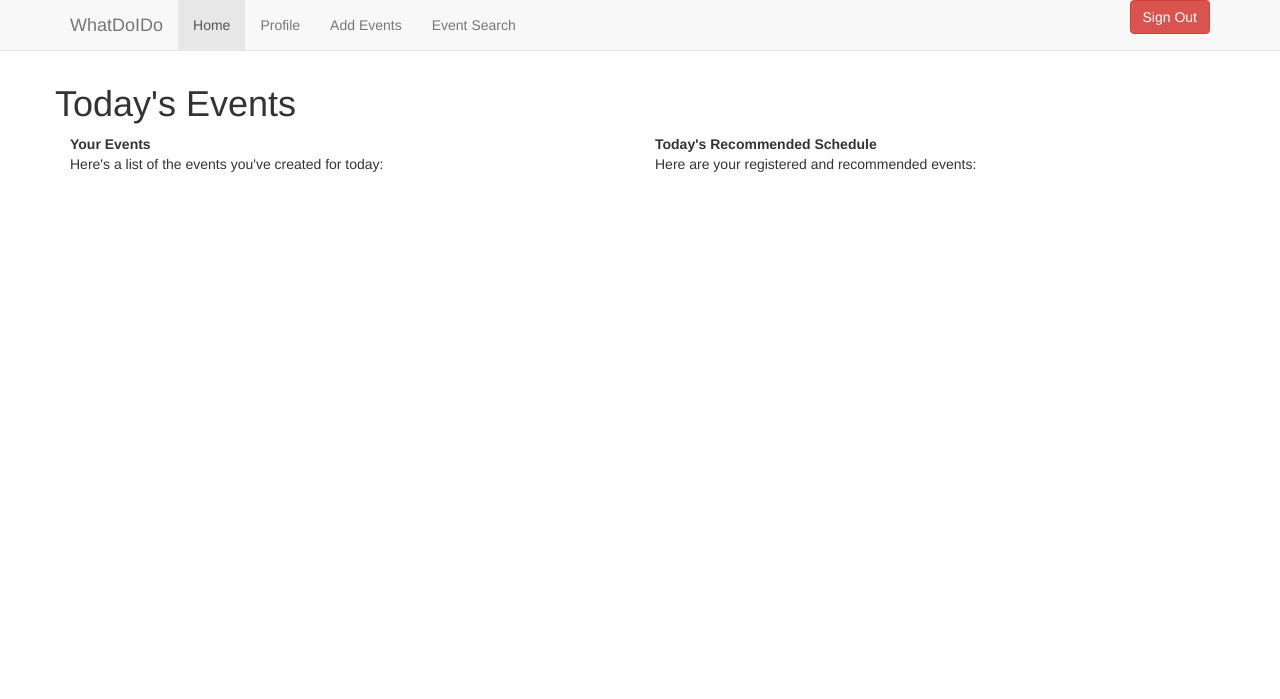
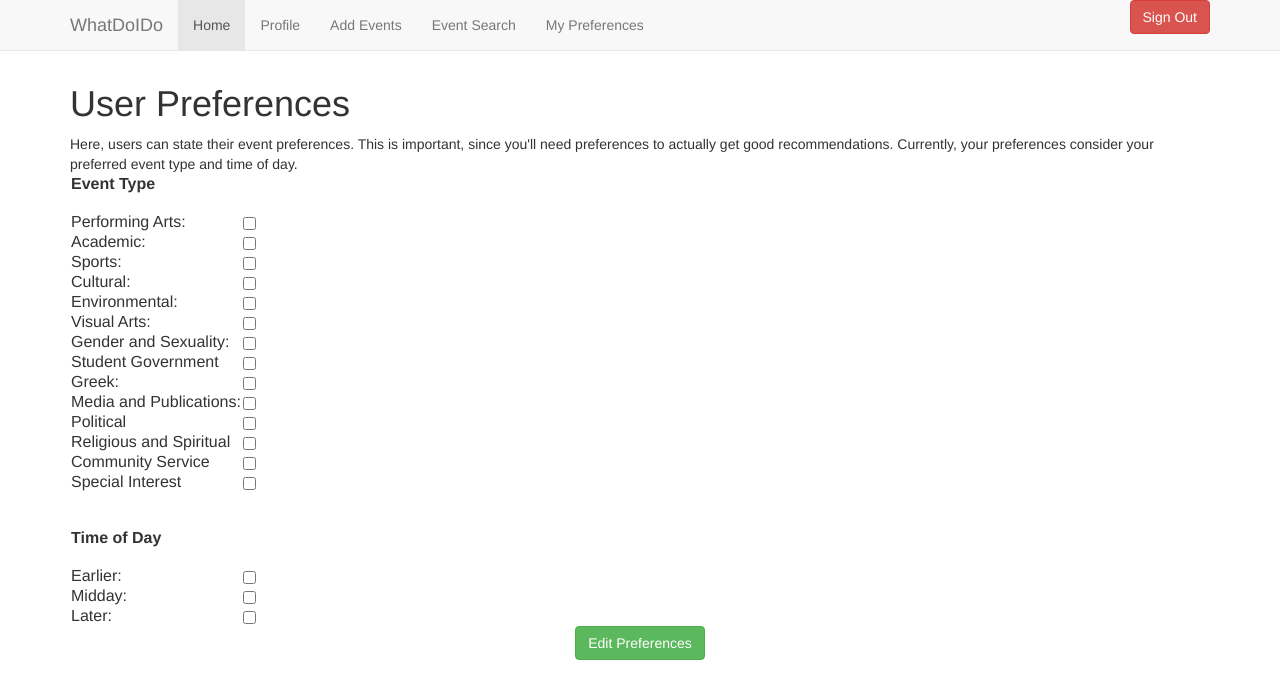
Before and after one commit to KhalidRich/WhatDoIDo, a Flask app: page /preferences in a window 1280 px wide. Shown: the top 699 px of the page. Run offline with Flask 2, Linux system fonts and the light colour scheme; a user stored in the database is signed in; data comes from the database, SQL or seed files in the repository; data that the repository does not hold is empty; parts of the project's set-up code (start-up, migrations or seed data) failed here and were passed over; some libraries are stand-ins or nearby versions.

Commit message:
User preferences page

```diff
--- a/app/forms.py
+++ b/app/forms.py
@@ -38,3 +38,22 @@ class AddEventForm(Form):
 	capacity = TextField('capacity', validators=[Required()])
 	hosted_by = TextField('hosted_by', validators=[Required()])
 	event_type = SelectField('event_type', choices=string_utils.EVENT_TYPES, validators=[Required()])
+
+class UserPreferenceForm(Form):
+	performing_arts = BooleanField('performing_arts')
+	academic = BooleanField('academic')
+	sports = BooleanField('sports')
+	cultural = BooleanField('cultural')
+	environmental = BooleanField('environmental')
+	arts = BooleanField('arts')
+	gensex = BooleanField('gensex')
+	stugovt = BooleanField('stugovt')
+	greek = BooleanField('greek')
+	media = BooleanField('media')
+	political = BooleanField('political')
+	religious = BooleanField('religious')
+	service = BooleanField('service')
+	spinterest = BooleanField('spinterest')
+	early = BooleanField('early')
+	late = BooleanField('late')
+	midday = BooleanField('midday')
--- a/app/models.py
+++ b/app/models.py
@@ -22,6 +22,7 @@ class User(db.Model):
 	sex = db.Column(db.SmallInteger)
 	role = db.Column(db.SmallInteger, default=ROLE_USER)
 	password = db.Column(db.String(25))
+	preferences = db.Column(db.String(15))
 
 	def get_id(self):
 		return unicode(self._id)
--- /dev/null
+++ b/app/static/scripts/utils.js
@@ -0,0 +1,20 @@
+/*
+* utils.js
+* some front-end utilities to get the ball rolling
+*/
+
+var preference_types= ["#performing_arts", "#academic", "#sports", "#cultural", "#environmental", "#arts", "#gensex", "#stugovt","#media", "#political", "#religious", "#service", "#spinterest"];
+
+var unpack_preferences = function(preferences) {
+	for(var i = 0; i < preferences.length; i++) {
+		if(preferences[i] === "1") {
+			$(preference_types[i]).attr('checked', true);
+		}
+	}
+}
+
+var init_form = function(data) {
+	$(document).ready(function() {
+		unpack_preferences(data);
+	});
+}
--- a/app/templates/header.html
+++ b/app/templates/header.html
@@ -2,6 +2,8 @@
 <head>
 	<link href="static/styles/bootstrap/css/bootstrap.min.css" rel="stylesheet">
 	<link href="static/styles/styles.css" rel="stylesheet">
+  <script src="static/scripts/utils.js"></script>
+  <script src="http://code.jquery.com/jquery.js"></script>
 </head>
 <body class="container">
 	    <!-- Fixed navbar -->
@@ -19,9 +21,10 @@
         <div class="navbar-collapse collapse">
           <ul class="nav navbar-nav">
             <li id="home-btn" class="active"><a href="/">Home</a></li>
-                <li id="prof-btn"><a href="/profile">Profile</a></li>
-                <li id="add-btn"><a href="/add_event">Add Events</a></li>
-                <li id="search-btn"><a href="/search">Event Search</a></li>
+            <li id="prof-btn"><a href="/profile">Profile</a></li>
+            <li id="add-btn"><a href="/add_event">Add Events</a></li>
+            <li id="search-btn"><a href="/search">Event Search</a></li>
+            <li id="pref-btn"><a href="/preferences">My Preferences </a></li>
           </ul>
           <ul class="nav navbar-nav navbar-right">
           	{% if g.user.is_authenticated() %}
@@ -41,8 +44,6 @@
 		{% block content %} {% endblock %}
 	</div>
 
-	<script src="http://code.jquery.com/jquery.js"></script>
 	<script src="static/styles/bootstrap/js/bootstrap.min.js"></script>
-	<script src="static/scripts/utils.js"></script>
 </body>
 </html>
--- /dev/null
+++ b/app/templates/preferences.html
@@ -0,0 +1,110 @@
+{% extends "header.html" %}
+{% block content %}
+	<h1> User Preferences </h1>
+	Here, users can state their event preferences. This is important, since you'll need preferences to actually get good recommendations. Currently, your preferences consider your preferred event type and time of day.
+
+	<form action="/preferences" method="post">
+		<table>
+			<tr>
+				<td><b>Event Type</b><br><br></td>
+			</tr>
+
+			<tr>
+				<td>Performing Arts:</td>
+				<td>{{form.performing_arts(id="performing_arts")}}</td>
+			</tr>
+
+			<tr>
+				<td>Academic:</td>
+				<td>{{form.academic(id="academic")}}</td>
+			</tr>
+
+			<tr>
+				<td>Sports:</td>
+				<td>{{form.sports(id="sports")}}</td>
+			</tr>
+
+			<tr>
+				<td>Cultural:</td>
+				<td>{{form.cultural(id="cultural")}}</td>
+			</tr>
+
+			<tr>
+				<td>Environmental:</td>
+				<td>{{form.environmental(id="environmental")}}</td>
+			</tr>
+
+			<tr>
+				<td>Visual Arts:</td>
+				<td>{{form.arts(id="arts")}}</td>
+			</tr>
+
+			<tr>
+				<td>Gender and Sexuality:</td>
+				<td>{{form.gensex(id="gensex")}}</td>
+			</tr>
+
+			<tr>
+				<td>Student Government</td>
+				<td>{{form.stugovt(id="stugovt")}}</td>
+			</tr>
+
+			<tr>
+				<td>Greek:</td>
+				<td>{{form.greek(id="greek")}}</td>
+			</tr>
+
+			<tr>
+				<td>Media and Publications:</td>
+				<td>{{form.media(id="media")}}</td>
+			</tr>
+
+			<tr>
+				<td>Political</td>
+				<td>{{form.political(id="political")}}</td>
+			</tr>
+
+			<tr>
+				<td>Religious and Spiritual</td>
+				<td>{{form.religious(id="religious")}}</td>
+			</tr>
+
+			<tr>
+				<td>Community Service</td>
+				<td>{{form.service(id="service")}}</td>
+			</tr>
+
+			<tr>
+				<td>Special Interest</td>
+				<td>{{form.spinterest(id="spinterest")}}</td>
+			</tr>
+
+			<tr>
+				<td><br><br><b>Time of Day<br><br></b></td>
+			</tr>
+
+			<tr>
+				<td>Earlier:</td>
+				<td>{{form.early(id="early")}}</td>
+			</tr>
+
+			<tr>
+				<td>Midday:</td>
+				<td>{{form.midday(id="midday")}}</td>
+			</tr>
+
+			<tr>
+				<td>Later:</td>
+				<td>{{form.late(id="late")}}</td>
+			</tr>
+		</table>
+
+		<input type="submit" value="Edit Preferences" class="btn btn-success" />
+	</form>
+
+	{% if preferences is not none %}
+		<script>
+			init_form("" + {{preferences}});
+		</script>
+	{% endif %}
+{% endblock %}
--- a/app/templates/signin.html
+++ b/app/templates/signin.html
@@ -22,6 +22,5 @@
 OR <a href="/signin.html"> Sign Up For a New Account!</a>
 
 </div>
-</div>
 
 {% endblock %}
--- a/app/utils/string_utils.py
+++ b/app/utils/string_utils.py
@@ -3,9 +3,10 @@ string_utils.py
 Helper functions for strings and stuff
 '''
 
+''' Success Messages '''
 REGISTRATION_SUCCESS = "Congrats! You successfully registered for this event!"
-
 EVENT_ADD_SUCCESS = "Congrats! You sucessfully added your first event!"
+USER_PREFERENCES_SUCCESS = "Congrats! You successfully added/edited your preferences."
 
 EVENT_TYPES = [("Performing Arts", "Performing Arts"), ("Academic", "Academic"), ("Cultural", "Cultural"), ("Environmental",
 	"Environmental"), ("Visual Arts", "Visual Arts"), ("Gender and Sexuality", "Gender and Sexuality"), ("Student Government",
--- a/app/views.py
+++ b/app/views.py
@@ -6,10 +6,10 @@
 from flask import render_template, flash, redirect, session, url_for, request, g
 from flask.ext.login import login_user, logout_user, current_user, login_required
 from app import app, db, lm, oid
-from forms import LoginForm, EditProfileForm, CustomRegistrationForm, AddEventForm, CustomLoginForm
+from forms import LoginForm, EditProfileForm, CustomRegistrationForm, AddEventForm, CustomLoginForm, UserPreferenceForm
 from models import User, Event, AttendanceRelation, ROLE_USER, ROLE_ADMIN
 
-from utils import time_utils, string_utils
+from utils import time_utils, string_utils, schedule_utils
 
 @lm.user_loader
 def load_user(id):
@@ -75,6 +75,22 @@ def edit_profile():
 		form.school.data = g.user.school
 		form.sex.data = g.user.sex
 	return render_template('edit_profile.html', form=form)
+
+@app.route('/preferences', methods=['GET', 'POST'])
+def preferences():
+	user = User.query.filter_by(_id=int(g.user._id)).first()
+	if request.method == 'GET':
+		form = UserPreferenceForm()
+		return render_template('preferences.html', preferences=user.preferences, form=form, msg=string_utils.USER_PREFERENCES_SUCCESS)
+	elif request.method == 'POST':
+		form = request.form
+		print form.keys()
+		user.preferences = schedule_utils.binaryize_preferences(form)
+		db.session.commit()
+		return redirect(url_for('preferences'))
+	else:
+		return redirect(url_for('forbidden'))
+
 
 #Add Events page
 @app.route('/add_event', methods=['GET', 'POST'])
```
Also changed, not shown: app/utils/schedule_utils.py (+16 -0 lines), app/utils/time_utils.py (line endings or trailing spaces).
